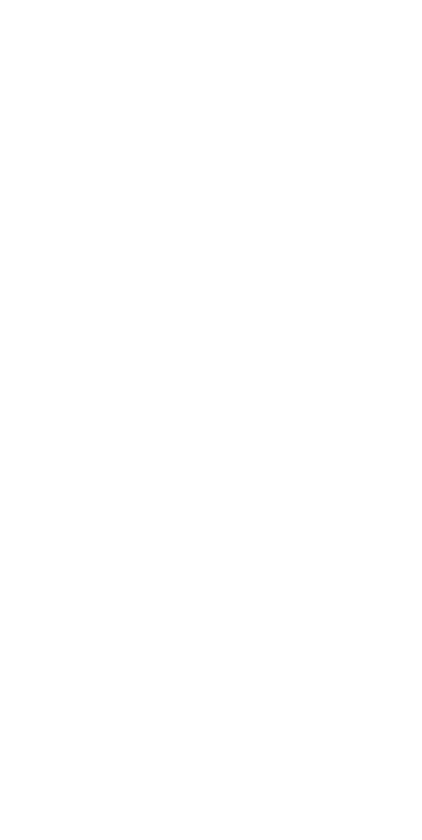
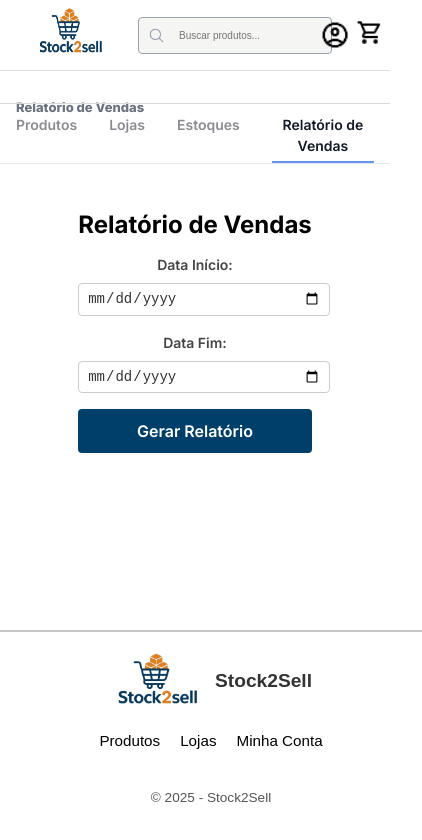
Before and after one commit to Integrador-Distribuidos/Front-end, a React (Vite) app: page /control_panel/sales_report in a window 390 px wide. Before the commit this address had no page. Shown: the top 840 px of the page, 422 px wide, since content can reach past the window. Built offline with nearby package versions, Linux system fonts and the light colour scheme.

Commit message:
styles: Adição da tela de gerar relatorios em intervalos de tempo

```diff
--- a/src/App.jsx
+++ b/src/App.jsx
@@ -12,6 +12,7 @@
 import AdmStoreManage from './pages/AdmSM/index.jsx';
 import AdmStockManage from './pages/AdmStockM/index.jsx';
 import AdmStockStoresManage from './pages/StStcM/index.jsx';
+import SalesReport from './pages/SalesReport/index.jsx';
 import Profile from './pages/profile/index.jsx';
 
 function App() {
@@ -31,6 +32,7 @@
         <Route path="/control_panel/stock" element={<AdmStockManage />} />
         <Route path="/page_store/:id" element={<PageStore />} />
         <Route path="/control_panel/stores/:storeId/stock" element={<AdmStockStoresManage />} />
+        <Route path="/control_panel/sales_report" element={<SalesReport />} />
       </Routes>
     </Router>
   )
--- /dev/null
+++ b/src/pages/SalesReport/SalesReport.module.css
@@ -0,0 +1,227 @@
+@import url('https://fonts.googleapis.com/css2?family=Inter:ital,opsz,wght@0,14..32,100..900;1,14..32,100..900&display=swap');
+
+body {
+  background-color: #ffffff;
+  font-family: 'Inter', sans-serif;
+}
+
+.breadcrumb-sales-report {
+  display: flex;
+  align-items: center;
+  justify-content: flex-start;
+  gap: 18px;
+  font-size: 14px;
+  color: #333;
+  max-width: 1200px;
+  width: 100%;
+  padding: 0 2rem;
+  margin: 65px auto 0 auto;
+}
+
+.element-1-breadcrumb-sales-report,
+.element-2-breadcrumb-sales-report {
+  color: #6b7280;
+  text-decoration: none;
+  cursor: pointer;
+  font-weight: 700;
+  transition: color 0.2s ease;
+}
+
+.element-1-breadcrumb-sales-report:hover,
+.element-2-breadcrumb-sales-report:hover {
+  color: #000000;
+  transition: 0.4s;
+}
+
+.element-2-breadcrumb-sales-report {
+  color: #000000;
+}
+
+.div-contentegt-1-sales-report {
+  color: #6b7280;
+  user-select: none;
+}
+
+.breadcrumb-separator-line-sales-report {
+  height: 1px;
+  background-color: #D9D9D9;
+  width: 100%;
+  max-width: 1200px;
+  margin: -15px auto;
+}
+
+.content-containerst {
+  padding: 1rem;
+  margin: 0 auto 50px auto;
+  width: 100%;
+  max-width: 1200px;
+  display: flex;
+  flex-direction: column;
+  gap: 1.5rem;
+}
+
+.cardsWrapperst {
+  display: grid;
+  grid-template-columns: repeat(3, 1fr);
+  gap: 1.5rem;
+  width: 100%;
+}
+
+.header-sectionst {
+  display: flex;
+  flex-direction: column;
+  align-items: flex-start;
+  gap: 1.5rem;
+  max-width: 1200px;
+  margin: 2rem auto 1rem auto;
+}
+
+.h1-registed-stocks {
+  font-size: 1.5rem;
+  font-weight: 700;
+  color: #000000;
+  margin: 0;
+  width: 100%;
+}
+
+.actions-containerst {
+  display: flex;
+  align-items: center;
+  gap: 1rem;
+  flex-wrap: wrap;
+  width: 100%;
+}
+
+.button-cadastrarst {
+  padding: 0.75rem 1rem;
+  background-color: #003f69;
+  color: white;
+  border: none;
+  border-radius: 4px;
+  font-weight: 600;
+  cursor: pointer;
+  transition: background-color 0.3s ease;
+  max-width: 300px;
+  width: fit-content;
+}
+
+.button-cadastrarst:hover {
+  background-color: #00548a;
+}
+
+.filterst {
+  display: flex;
+  align-items: center;
+  gap: 0.5rem;
+  color: #444;
+  font-weight: 600;
+  flex-wrap: wrap;
+}
+
+.filterst label {
+  font-size: 0.9rem;
+}
+
+.filterst select,
+.filterst input[type="date"] {
+  padding: 0.4rem 0.5rem;
+  border-radius: 4px;
+  border: 1px solid #ccc;
+  font-size: 0.9rem;
+  color: #333;
+  background-color: #fff;
+  cursor: pointer;
+
+  appearance: auto;
+  -webkit-appearance: auto;
+  -moz-appearance: auto;
+}
+
+.report-result {
+  border: 1px solid #ffffff;
+  border-radius: 6px;
+  padding: 1rem;
+  width: 80%;
+  margin: 0 auto;
+  background-color: #f9f9f9;
+  border: 1px solid #99A1AF;
+  font-size: 1rem;
+  color: #222;
+  box-shadow: 0 2px 6px rgba(0, 0, 0, 0.05);
+}
+
+.report-result p {
+  margin: 0.5rem 0;
+}
+
+@media (max-width: 600px) {
+  body {
+    overflow-x: hidden;
+    font-size: 14px;
+  }
+
+  .breadcrumb-sales-report {
+    flex-wrap: wrap;
+    font-size: 12px;
+    padding: 0 1rem;
+    margin-top: 30px;
+  }
+
+  .element-1-breadcrumb-sales-report,
+  .element-2-breadcrumb-sales-report {
+    color: #6b7280;
+    text-decoration: none;
+    cursor: pointer;
+    font-weight: 800;
+    transition: color 0.2s ease;
+    font-size: 13px;
+    gap: 1.5px;
+  }
+
+  .header-sectionst {
+    flex-direction: column;
+    align-items: flex-start;
+    gap: 1rem;
+    padding: 1rem;
+  }
+
+  .actions-containerst {
+    flex-direction: column;
+    align-items: stretch;
+    width: 100%;
+  }
+
+  .button-cadastrarst {
+    width: 100%;
+  }
+
+  .filterst {
+    width: 100%;
+    flex-direction: column;
+    align-items: flex-start;
+    margin: 0;
+  }
+
+  .filterst label,
+  .filterst select,
+  .filterst input[type="date"] {
+    width: 100%;
+    font-size: 14px;
+  }
+
+  .cardsWrapperst {
+    grid-template-columns: 1fr !important;
+    gap: 1rem;
+    padding: 1rem 0;
+  }
+
+  .content-containerst {
+    padding: 1rem;
+    max-width: 100%;
+  }
+
+  .report-result {
+    font-size: 14px;
+    padding: 1rem;
+  }
+}
--- /dev/null
+++ b/src/pages/SalesReport/index.jsx
@@ -0,0 +1,120 @@
+import React, { useState } from 'react';
+import styles from "../SalesReport/SalesReport.module.css";
+import Header from '../../components/Header/Index.jsx';
+import { Link } from 'react-router-dom';
+import Footer from '../../components/Footer/index.jsx';
+import NavBar from '../../components/SideBar/Index.jsx';
+import axios from 'axios';
+
+const SalesReport = () => {
+  const [startDate, setStartDate] = useState("");
+  const [endDate, setEndDate] = useState("");
+  const [reportData, setReportData] = useState(null);
+  const [loading, setLoading] = useState(false);
+  const [errorMsg, setErrorMsg] = useState("");
+
+  const handleFetchReport = async () => {
+    console.log("Datas enviadas:", startDate, endDate);
+    setLoading(true);
+    setErrorMsg("");
+
+    try {
+      const response = await axios.get(`http://localhost:8000/payments/invoices/sales_report/`, {
+        params: {
+          start_date: startDate,
+          end_date: endDate
+        }
+      });
+      console.log("Resposta da API:", response.data);
+      setReportData(response.data);
+    } catch (error) {
+      setErrorMsg("Erro ao buscar o relatório. Verifique os dados ou tente novamente.");
+      console.error(error);
+    } finally {
+      setLoading(false);
+    }
+  };
+
+  const formatDate = (dateString) => {
+    if (!dateString) return null;
+    const date = new Date(dateString);
+    return new Intl.DateTimeFormat("pt-BR", {
+      day: "2-digit",
+      month: "long",
+      year: "numeric",
+    }).format(date);
+  };
+
+  const renderPeriodo = () => {
+    const inicio = formatDate(reportData?.periodo?.inicio);
+    const fim = formatDate(reportData?.periodo?.fim);
+
+    if (!inicio && !fim) {
+      return "Todo o Período";
+    }
+
+    return `${inicio || "?"} à ${fim || "?"}`;
+  };
+
+  return (
+    <>
+      <Header />
+      <div className={styles['breadcrumb-sales-report']}>
+        <Link to="/" className={styles['element-1-breadcrumb-sales-report']}>Página Inicial</Link>
+        <p className={styles['div-contentegt-1-sales-report']}>&gt;</p>
+        <Link to="/" className={styles['element-1-breadcrumb-sales-report']}>Painel de Controle</Link>
+        <p className={styles['div-contentegt-1-sales-report']}>&gt;</p>
+        <span className={styles['element-2-breadcrumb-sales-report']}>Relatório de Vendas</span>
+      </div>
+      <div className={styles['breadcrumb-separator-line-sales-report']}></div>
+      <NavBar />
+      <div className={styles["header-sectionst"]}>
+        <h1 className={styles['h1-registed-stocks']}>Relatório de Vendas</h1>
+        <div className={styles["actions-containerst"]}>
+          <div className={styles["filterst"]}>
+            <label htmlFor="startDate">Data Início:</label>
+            <input
+              type="date"
+              id="startDate"
+              value={startDate}
+              onChange={(e) => setStartDate(e.target.value)}
+            />
+          </div>
+          <div className={styles["filterst"]}>
+            <label htmlFor="endDate">Data Fim:</label>
+            <input
+              type="date"
+              id="endDate"
+              value={endDate}
+              onChange={(e) => setEndDate(e.target.value)}
+            />
+          </div>
+          <button onClick={handleFetchReport} className={styles["button-cadastrarst"]}>
+            Gerar Relatório
+          </button>
+        </div>
+      </div>
+      <div className={styles["content-containerst"]}>
+        {loading && <p>Carregando...</p>}
+        {errorMsg && <p style={{ color: 'red' }}>{errorMsg}</p>}
+
+        {reportData && (
+          <div className={styles["report-result"]}>
+            {reportData.total_vendas === 0 ? (
+              <p>Nenhuma venda realizada no período selecionado.</p>
+            ) : (
+              <>
+                <p><strong>Total de Vendas:</strong> {reportData.total_vendas}</p>
+                <p><strong>Valor Total:</strong> R$ {(reportData.valor_total ?? 0).toFixed(2)}</p>
+                <p><strong>Período:</strong> {renderPeriodo()}</p>
+              </>
+            )}
+          </div>
+        )}
+      </div>
+      <Footer />
+    </>
+  );
+};
+
+export default SalesReport;
```
